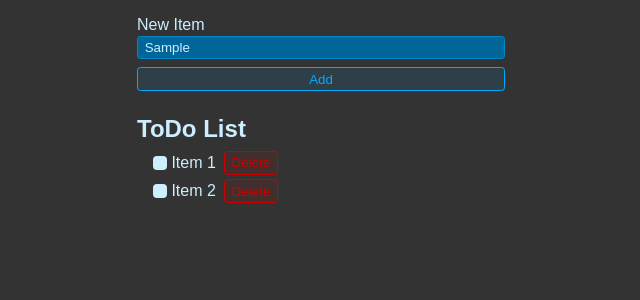
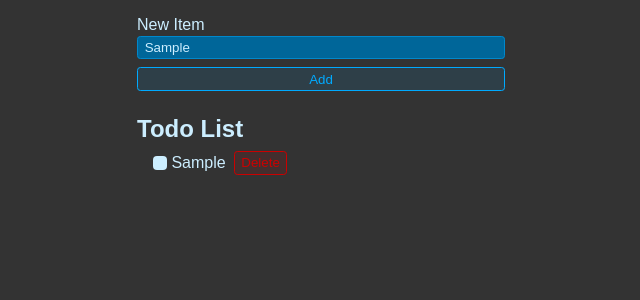
Before and after one commit to abrahamsantos-developer/react-todoApp, a React (Vite) app: page / in a window 1280 px wide. Both pictures are taken after typing "Sample" into the empty fields and a click on the button "Add". Shown: the top 300 px of the page, without its empty margins (319-959 px from the left). Built offline with nearby package versions, Linux system fonts and the light colour scheme.

Commit message:
added .map to ul so it renders the array todo.title

```diff
--- a/src/App.jsx
+++ b/src/App.jsx
@@ -12,11 +12,9 @@
       return [
         ...todos,
         { id: crypto.randomUUID(), title: newItem, completed: false },
-      ]
-    })
+      ];
+    });
   }
-
-  console.log(todos);
 
   return (
     <>
@@ -32,22 +30,19 @@
         </div>
         <button className="btn">Add</button>
       </form>
-      <h1 className="header">ToDo List</h1>
+      <h1 className="header">Todo List</h1>
       <ul className="list">
-        <li>
-          <label>
-            <input type="checkbox" />
-            Item 1
-          </label>
-          <button className="btn btn-danger">Delete</button>
-        </li>
-        <li>
-          <label>
-            <input type="checkbox" />
-            Item 2
-          </label>
-          <button className="btn btn-danger">Delete</button>
-        </li>
+        {todos.map((todo) => {
+          return (
+            <li key={todo.id}>
+              <label>
+                <input type="checkbox" checked={todo.completed} />
+                {todo.title}
+              </label>
+              <button className="btn btn-danger">Delete</button>
+            </li>
+          );
+        })}
       </ul>
     </>
   );
```
